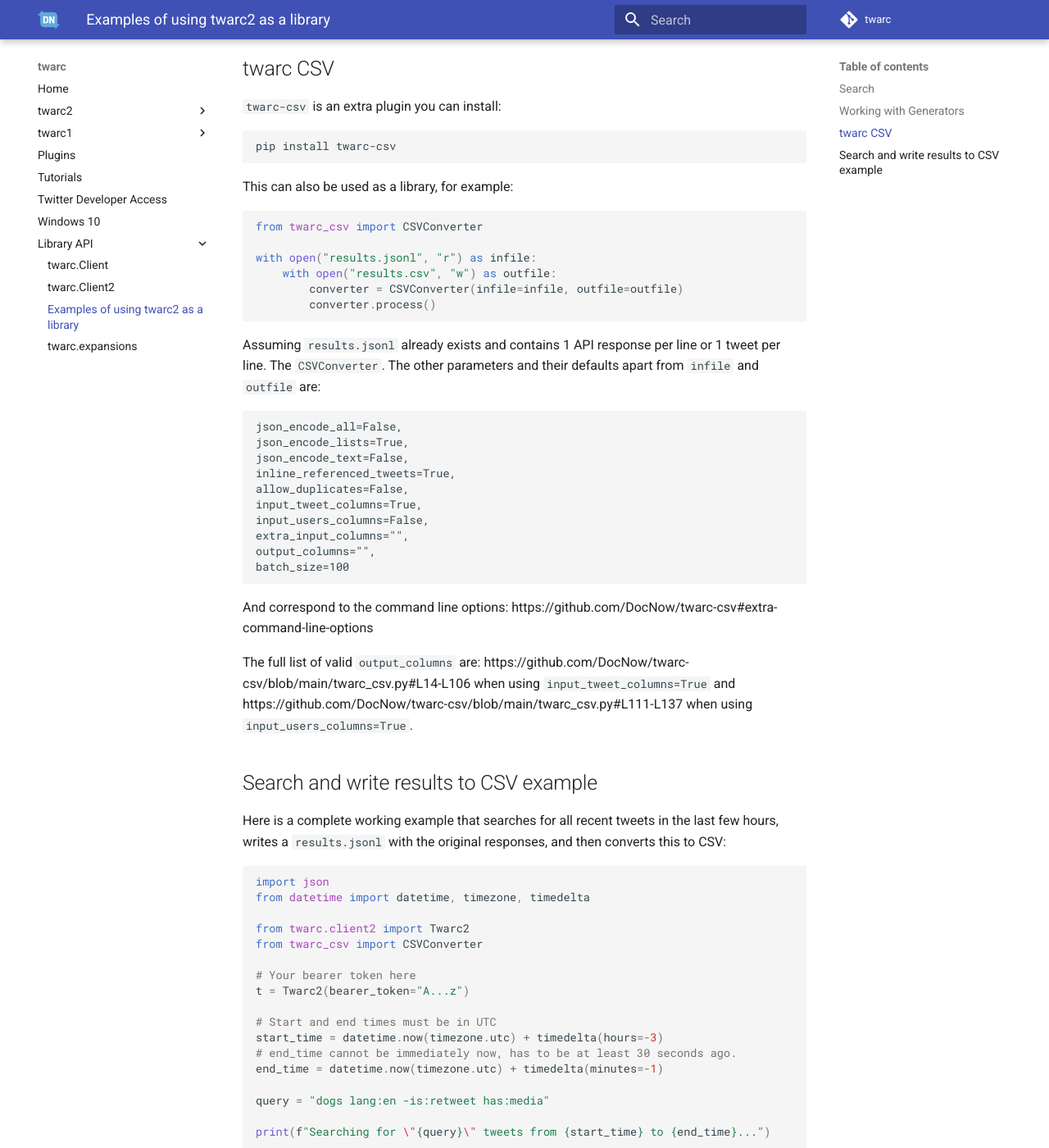
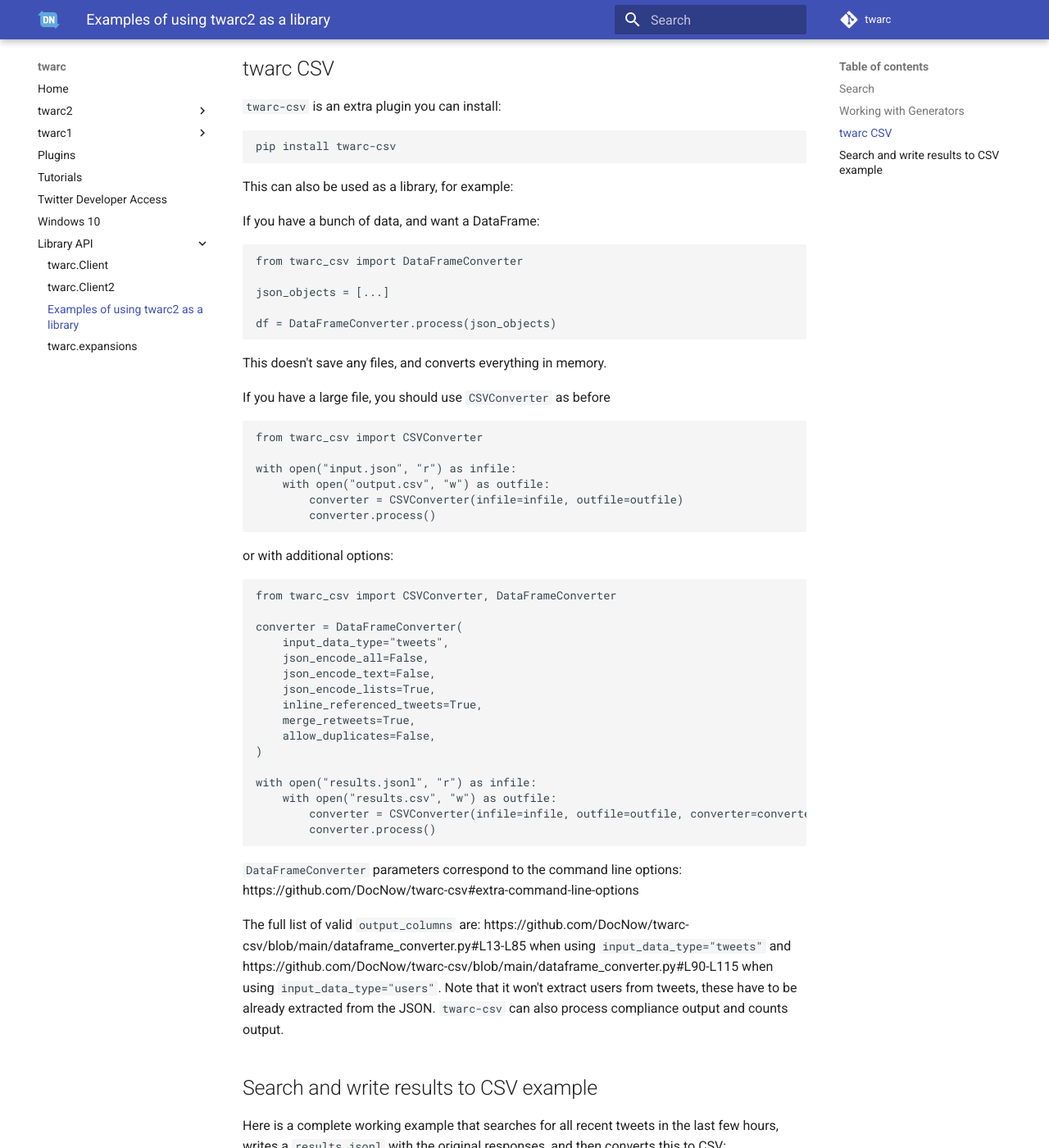
Before and after one commit to DocNow/twarc, an MkDocs documentation site: the page built from docs/api/library.md, in a window 1280 px wide and 1400 px high, scrolled down 1493 px. Shown: the whole window at 82% size. Built offline with MkDocs 1.6.1 and Material for MkDocs 9.7.7, drawn with Linux system fonts in a browser that asks for light colours; comment, search, counter and statistics services are not loaded; some of the changed text lies outside the part shown.

Commit message:
update twarc-csv as a library instructions

````diff
--- a/docs/api/library.md
+++ b/docs/api/library.md
@@ -72,33 +72,54 @@
 
 This can also be used as a library, for example:
 
-```python
+If you have a bunch of data, and want a DataFrame:
+
+```
+from twarc_csv import DataFrameConverter
+
+json_objects = [...]
+
+df = DataFrameConverter.process(json_objects)
+```
+
+This doesn't save any files, and converts everything in memory.
+
+If you have a large file, you should use `CSVConverter` as before
+
+```
 from twarc_csv import CSVConverter
 
-with open("results.jsonl", "r") as infile:
-    with open("results.csv", "w") as outfile:
+with open("input.json", "r") as infile:
+    with open("output.csv", "w") as outfile:
         converter = CSVConverter(infile=infile, outfile=outfile)
         converter.process()
 ```
 
-Assuming `results.jsonl` already exists and contains 1 API response per line or 1 tweet per line. The `CSVConverter`. The other parameters and their defaults apart from `infile` and `outfile` are:
+or with additional options:
 
 ```
-json_encode_all=False,
-json_encode_lists=True,
-json_encode_text=False,
-inline_referenced_tweets=True,
-allow_duplicates=False,
-input_tweet_columns=True,
-input_users_columns=False,
-extra_input_columns="",
-output_columns="",
-batch_size=100
+from twarc_csv import CSVConverter, DataFrameConverter
+
+converter = DataFrameConverter(
+    input_data_type="tweets",
+    json_encode_all=False,
+    json_encode_text=False,
+    json_encode_lists=True,
+    inline_referenced_tweets=True,
+    merge_retweets=True,
+    allow_duplicates=False,
+)
+
+with open("results.jsonl", "r") as infile:
+    with open("results.csv", "w") as outfile:
+        converter = CSVConverter(infile=infile, outfile=outfile, converter=converter)
+        converter.process()
+
 ```
 
-And correspond to the command line options: https://github.com/DocNow/twarc-csv#extra-command-line-options
+`DataFrameConverter` parameters correspond to the command line options: https://github.com/DocNow/twarc-csv#extra-command-line-options
 
-The full list of valid `output_columns` are: https://github.com/DocNow/twarc-csv/blob/main/twarc_csv.py#L14-L106 when using `input_tweet_columns=True` and https://github.com/DocNow/twarc-csv/blob/main/twarc_csv.py#L111-L137 when using `input_users_columns=True`.
+The full list of valid `output_columns` are: https://github.com/DocNow/twarc-csv/blob/main/dataframe_converter.py#L13-L85 when using `input_data_type="tweets"` and https://github.com/DocNow/twarc-csv/blob/main/dataframe_converter.py#L90-L115 when using `input_data_type="users"`. Note that it won't extract users from tweets, these have to be already extracted from the JSON. `twarc-csv` can also process compliance output and counts output.
 
 ## Search and write results to CSV example
 
@@ -138,7 +159,7 @@
 # This assumes `results.jsonl` is finished writing.
 with open("dogs_results.jsonl", "r") as infile:
     with open("dogs_output.csv", "w") as outfile:
-        converter = CSVConverter(infile, outfile, json_encode_all=False, json_encode_lists=True, json_encode_text=False, inline_referenced_tweets=True, allow_duplicates=False, batch_size=1000)
+        converter = CSVConverter(infile, outfile)
         converter.process()
 
 print("Finished.")
````
